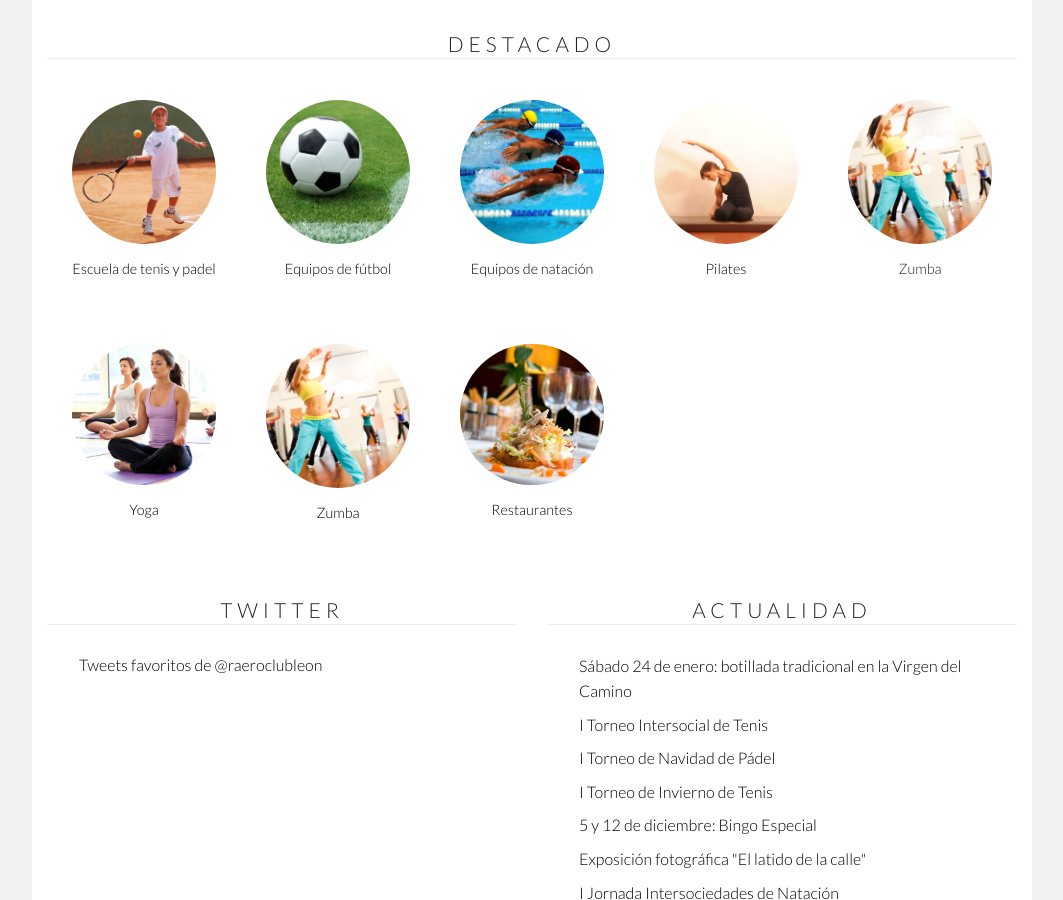
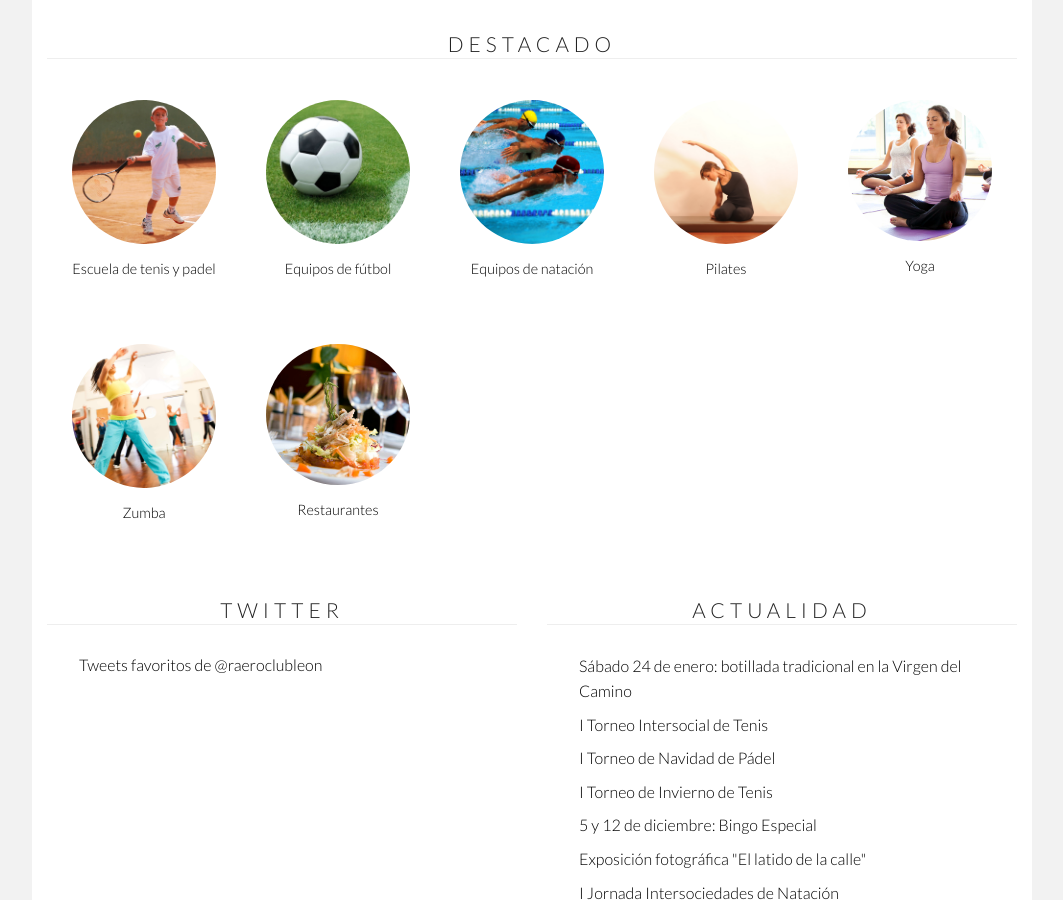
Before and after one commit to aeroclubleon/aeroclubleon.github.io, a Jekyll site: the page built from index.html, in a window 1280 px wide and 900 px high, scrolled down 547 px. Shown: the whole window, without its empty margins (108-1171 px from the left). Built offline with Jekyll 4.4.1, drawn with Linux system fonts in a browser that asks for light colours; comment, search, counter and statistics services are not loaded.

Commit message:
Eliminado enlace a zumba repetido de destacados

```diff
--- a/index.html
+++ b/index.html
@@ -51,14 +51,6 @@ layout: home
 
         <div class="descripcion-item-destacado">
           <h5><a href="/pilates-2014">Pilates</a></h5>
-        </div>
-      </div>
-
-      <div class="item">
-        <img src="/imagenes/zumba.jpg">
-
-        <div class="descripcion-item-destacado">
-          <h5>Zumba</h5>
         </div>
       </div>
 
```
